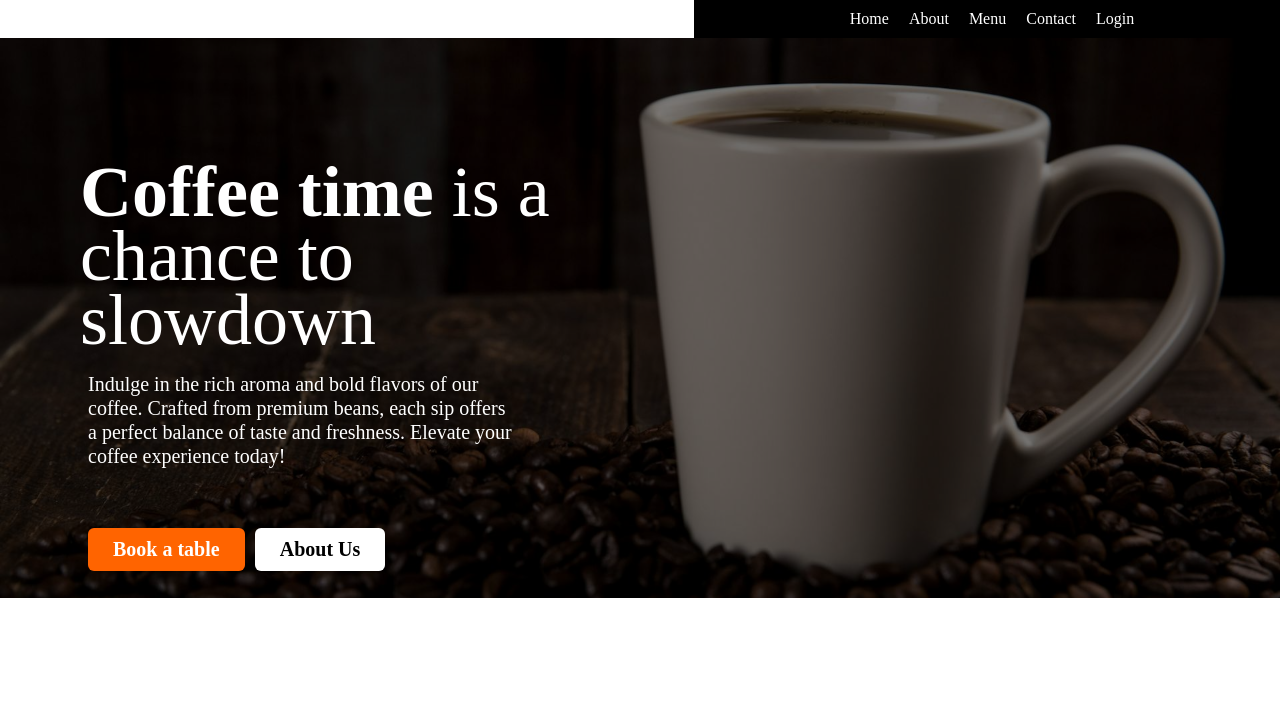
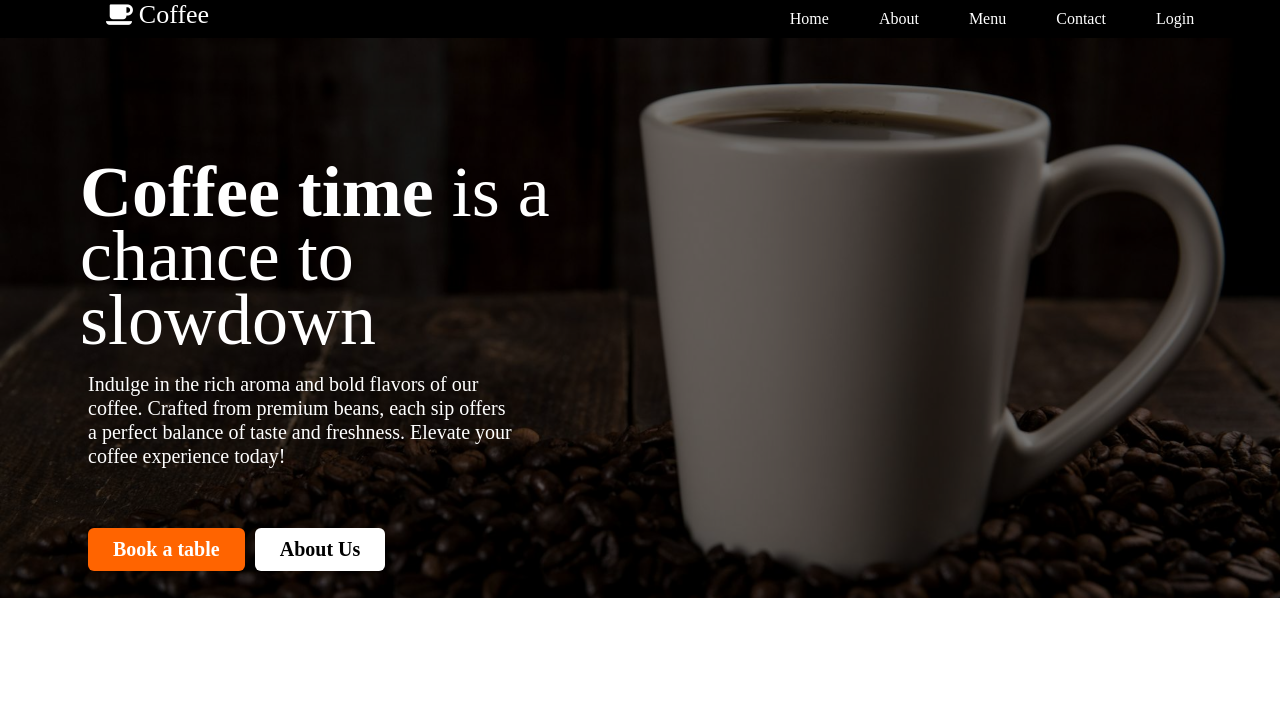
Before and after one commit to adixmaz097/coffee-cafe, a plain HTML site: page index.html in a window 1280 px wide. Shown: the top 715 px of the page. Drawn offline with Linux system fonts and the light colour scheme; a web font is replaced by a local one.

Commit message:
Update style.css

```diff
--- a/style.css
+++ b/style.css
@@ -27,7 +27,7 @@
   display:grid;
   grid-template-columns:auto;
   grid-template-rows:auto;
-  background-color:white;
+  background-color:black;
 }
 #navi-left-box{}
 #s1{
@@ -48,6 +48,7 @@
   grid-template-columns:auto auto auto auto auto;
   grid-template-rows:auto;
   text-align:center;
+  gap:30px;
   justify-content:center;
   background-color:black;
 }
```
